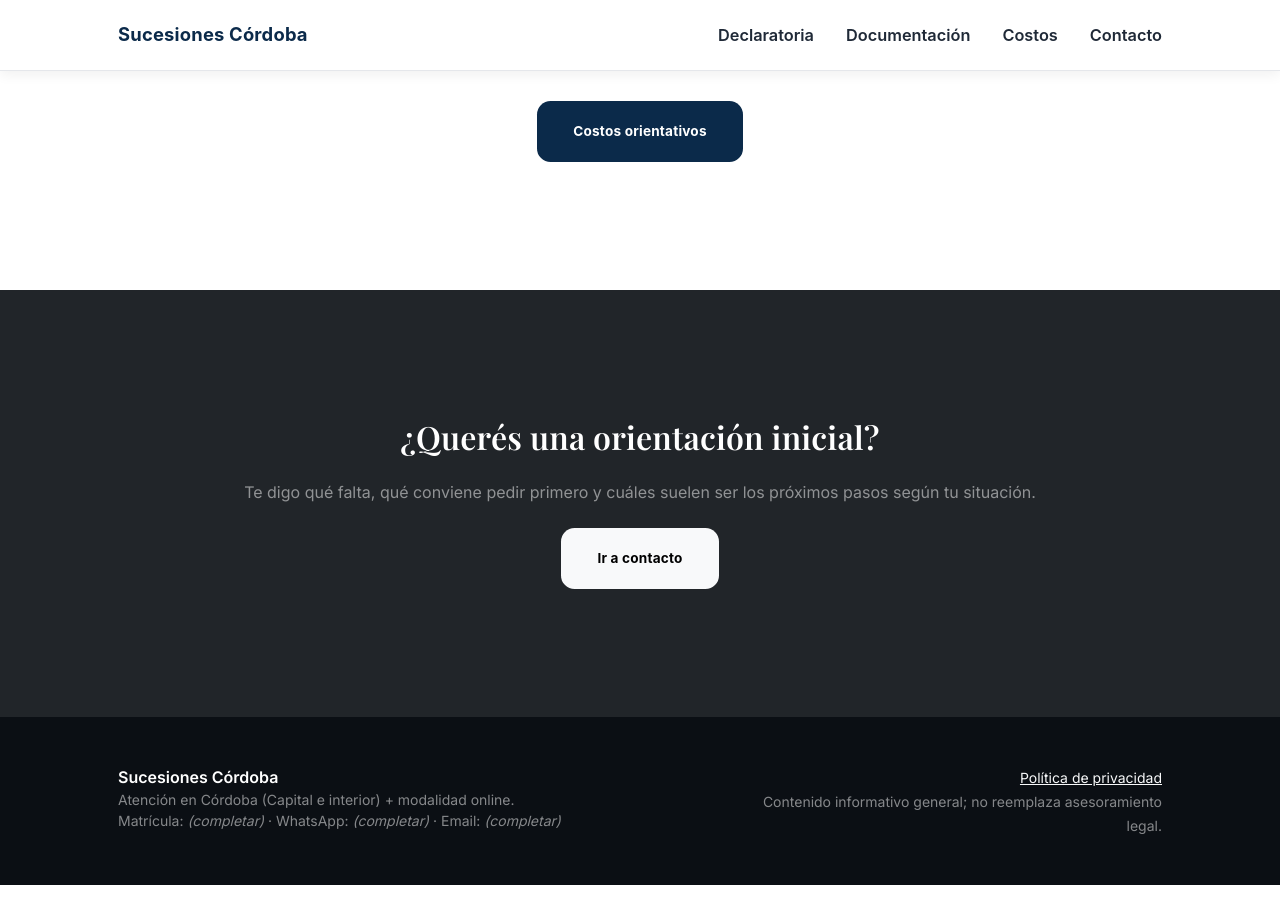
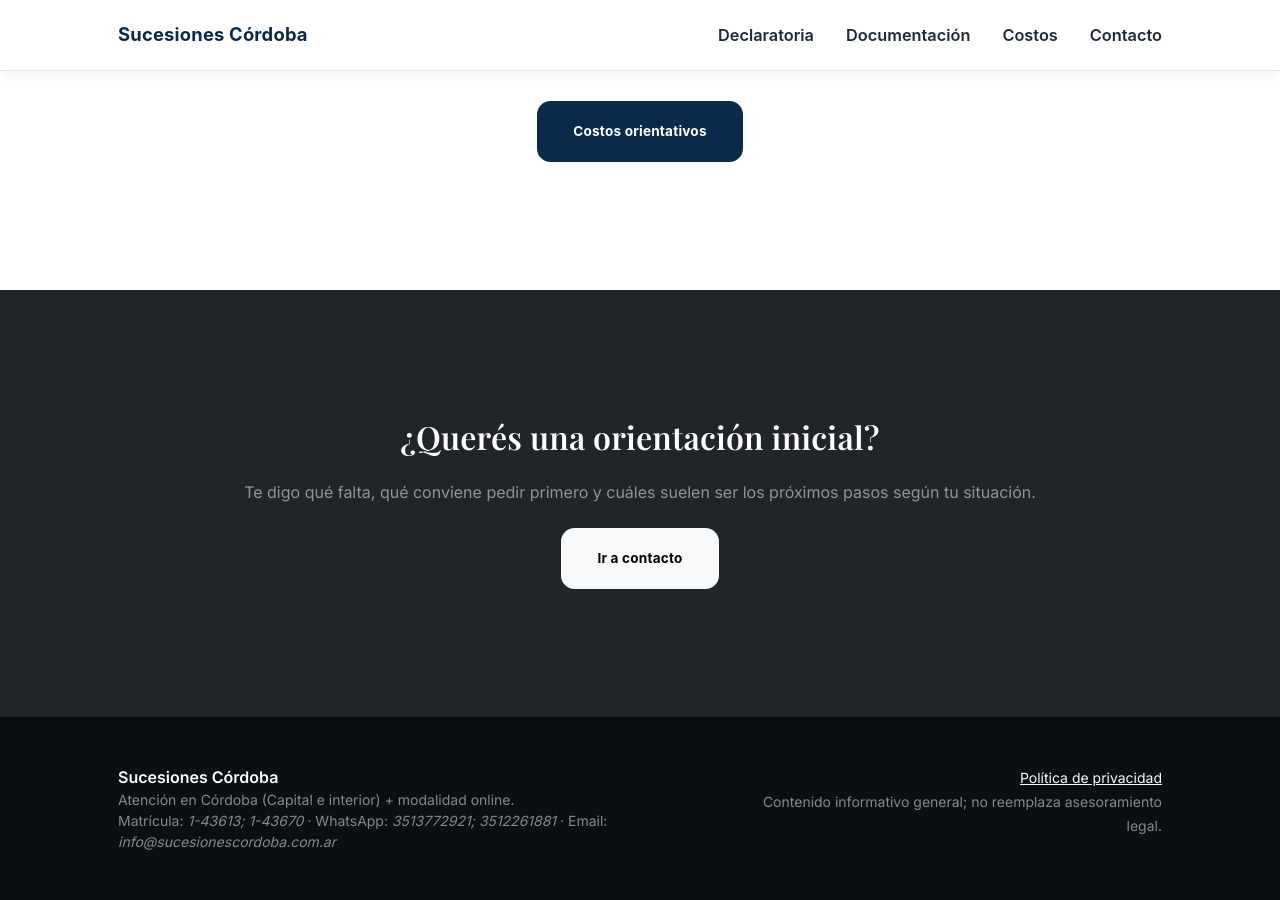
Before and after one commit to Elitedomainsx/sucesionescordoba, a Jekyll site: the page built from index.md, in a window 1280 px wide and 900 px high, scrolled down 1795 px. Built offline with Jekyll 4.4.1, drawn with Linux system fonts in a browser that asks for light colours.

Commit message:
Update footer.html

```diff
--- a/_includes/footer.html
+++ b/_includes/footer.html
@@ -5,7 +5,7 @@
         <div class="text-white fw-semibold">Sucesiones Córdoba</div>
         <div class="text-white-50 small">
           Atención en Córdoba (Capital e interior) + modalidad online.<br>
-          Matrícula: <em>(completar)</em> · WhatsApp: <em>(completar)</em> · Email: <em>(completar)</em>
+          Matrícula: <em>1-43613; 1-43670</em> · WhatsApp: <em>3513772921; 3512261881</em> · Email: <em>info@sucesionescordoba.com.ar</em>
         </div>
       </div>
       <div class="col-md-5 text-md-end">
```
